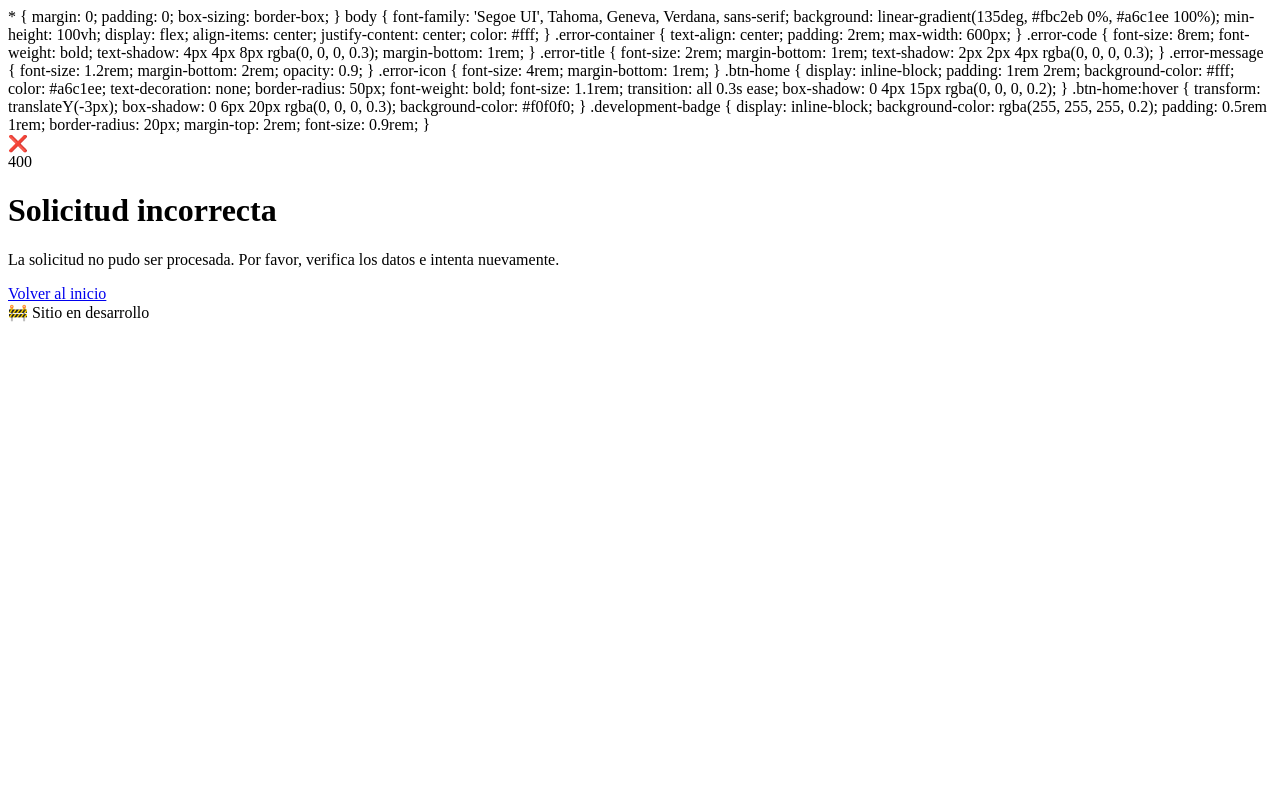
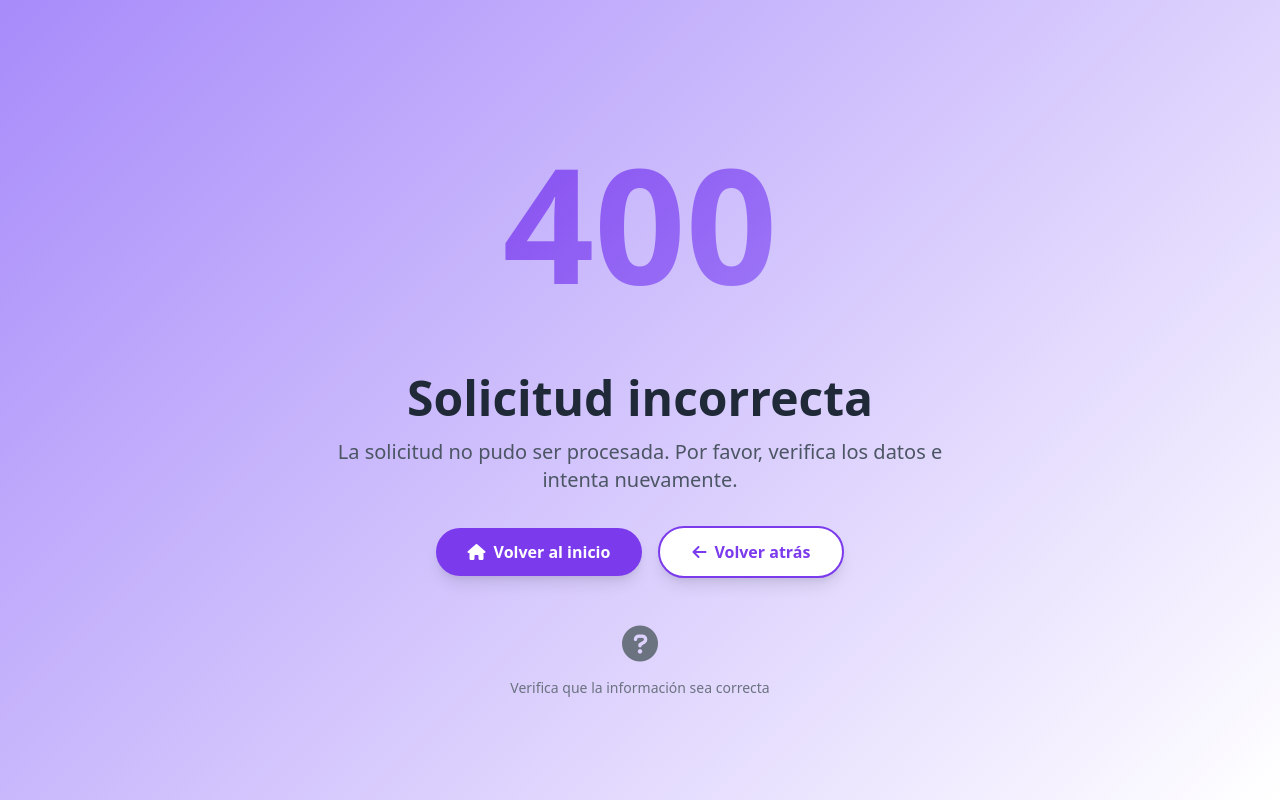
Before and after one commit to NewMortisxd/Southern-Pos-Render, a Django app: template templates/400.html in a window 1280 px wide. Run offline with Django 5.2, Linux system fonts and the light colour scheme; the template is opened without the code that fills it, so the values that code supplies are empty.

```diff
--- a/templates/400.html
+++ b/templates/400.html
@@ -4,95 +4,49 @@
 <head>
     <meta charset="UTF-8">
     <meta name="viewport" content="width=device-width, initial-scale=1.0">
-    <title>400 - Solicitud incorrecta</title>
-    <style></style>
-    * {
-    margin: 0;
-    padding: 0;
-    box-sizing: border-box;
-    }
+    <title>400 - Solicitud incorrecta | SouthernPOS</title>
+    <link href="https://cdnjs.cloudflare.com/ajax/libs/tailwindcss/2.2.19/tailwind.min.css" rel="stylesheet">
+    <link rel="stylesheet" href="https://cdnjs.cloudflare.com/ajax/libs/font-awesome/6.0.0-beta3/css/all.min.css">
+    <style>
+        .hero-gradient {
+            background: linear-gradient(135deg, #a78bfa 0%, #ffffff 100%);
+        }
 
-    body {
-    font-family: 'Segoe UI', Tahoma, Geneva, Verdana, sans-serif;
-    background: linear-gradient(135deg, #fbc2eb 0%, #a6c1ee 100%);
-    min-height: 100vh;
-    display: flex;
-    align-items: center;
-    justify-content: center;
-    color: #fff;
-    }
-
-    .error-container {
-    text-align: center;
-    padding: 2rem;
-    max-width: 600px;
-    }
-
-    .error-code {
-    font-size: 8rem;
-    font-weight: bold;
-    text-shadow: 4px 4px 8px rgba(0, 0, 0, 0.3);
-    margin-bottom: 1rem;
-    }
-
-    .error-title {
-    font-size: 2rem;
-    margin-bottom: 1rem;
-    text-shadow: 2px 2px 4px rgba(0, 0, 0, 0.3);
-    }
-
-    .error-message {
-    font-size: 1.2rem;
-    margin-bottom: 2rem;
-    opacity: 0.9;
-    }
-
-    .error-icon {
-    font-size: 4rem;
-    margin-bottom: 1rem;
-    }
-
-    .btn-home {
-    display: inline-block;
-    padding: 1rem 2rem;
-    background-color: #fff;
-    color: #a6c1ee;
-    text-decoration: none;
-    border-radius: 50px;
-    font-weight: bold;
-    font-size: 1.1rem;
-    transition: all 0.3s ease;
-    box-shadow: 0 4px 15px rgba(0, 0, 0, 0.2);
-    }
-
-    .btn-home:hover {
-    transform: translateY(-3px);
-    box-shadow: 0 6px 20px rgba(0, 0, 0, 0.3);
-    background-color: #f0f0f0;
-    }
-
-    .development-badge {
-    display: inline-block;
-    background-color: rgba(255, 255, 255, 0.2);
-    padding: 0.5rem 1rem;
-    border-radius: 20px;
-    margin-top: 2rem;
-    font-size: 0.9rem;
-    }
+        .error-number {
+            font-size: 10rem;
+            font-weight: 900;
+            background: linear-gradient(135deg, #7c3aed 0%, #a78bfa 100%);
+            -webkit-background-clip: text;
+            -webkit-text-fill-color: transparent;
+            background-clip: text;
+        }
     </style>
 </head>
 
-<body>
-    <div class="error-container">
-        <div class="error-icon">❌</div>
-        <div class="error-code">400</div>
-        <h1 class="error-title">Solicitud incorrecta</h1>
-        <p class="error-message">
-            La solicitud no pudo ser procesada. Por favor, verifica los datos e intenta nuevamente.
-        </p>
-        <a href="/" class="btn-home">Volver al inicio</a>
-        <div class="development-badge">
-            🚧 Sitio en desarrollo
+<body class="hero-gradient min-h-screen flex items-center justify-center">
+    <div class="container mx-auto px-4">
+        <div class="max-w-2xl mx-auto text-center">
+            <div class="error-number mb-8">400</div>
+            <h1 class="text-4xl md:text-5xl font-bold text-gray-800 mb-4">
+                Solicitud incorrecta
+            </h1>
+            <p class="text-xl text-gray-600 mb-8">
+                La solicitud no pudo ser procesada. Por favor, verifica los datos e intenta nuevamente.
+            </p>
+            <div class="flex flex-col sm:flex-row gap-4 justify-center items-center">
+                <a href="/"
+                    class="bg-purple-600 hover:bg-purple-700 text-white font-bold py-3 px-8 rounded-full transition duration-300 transform hover:scale-105 shadow-lg">
+                    <i class="fas fa-home mr-2"></i>Volver al inicio
+                </a>
+                <button onclick="history.back()"
+                    class="bg-white hover:bg-gray-100 text-purple-600 font-bold py-3 px-8 rounded-full transition duration-300 transform hover:scale-105 shadow-lg border-2 border-purple-600">
+                    <i class="fas fa-arrow-left mr-2"></i>Volver atrás
+                </button>
+            </div>
+            <div class="mt-12 text-gray-500">
+                <i class="fas fa-question-circle text-4xl mb-4"></i>
+                <p class="text-sm">Verifica que la información sea correcta</p>
+            </div>
         </div>
     </div>
 </body>
```
Also changed, not shown: templates/403.html (+36 -82 lines), templates/404.html (+36 -102 lines), templates/500.html (+36 -99 lines).
